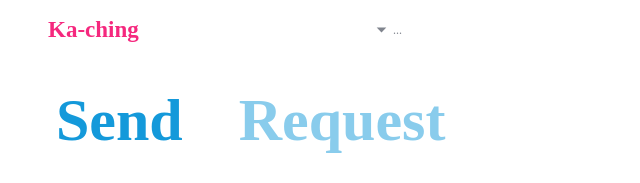
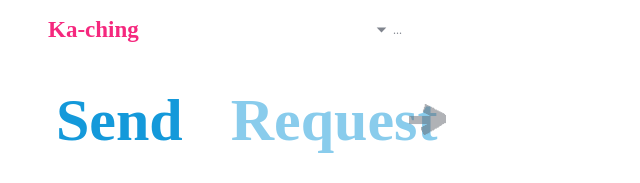
Before and after one commit to UseKeyp/kaching-app, a Next.js app: page / in a window 1280 px wide. Shown: the top 183 px of the page, without its empty margins (0-640 px from the left). Built offline with nearby package versions, Linux system fonts and the light colour scheme; no server answers; sample sign-in values are in the browser's storage.

Commit message:
navigation arrows

```diff
--- a/components/TransactionType.tsx
+++ b/components/TransactionType.tsx
@@ -1,15 +1,12 @@
-import React, { useEffect, useState } from "react";
-import { Box, Button, HStack } from "@chakra-ui/react";
+import React, { useEffect } from "react";
+import { Box, Button, Flex, HStack, Image, Text } from "@chakra-ui/react";
 import { useFormContext } from "../context/FormContext";
-import { render } from "react-dom";
 
 /**
  * @remarks - this component is used to determine the "type" of transaction. When user slides component, if it's within the constraints of 'container' id, the focused component gets brought into 'type' state
  * @returns - div containing scrollable buttons
  */
 const TransactionType = () => {
-  const [displayLeftArrow, setDisplayLeftArrow] = useState(false);
-  const [displayRightArrow, setDisplayRightArrow] = useState(true);
   const { setType, type } = useFormContext();
 
   const handletype = (e: any) => {
@@ -24,11 +21,11 @@
         <Box key={value}>
           <Button
             onClick={handletype}
-            id={value.toLowerCase()}
+            id={value.toLowerCase().replace(" ", "")}
             variant="none"
             fontSize="60px"
             color="formBlueDark"
-            opacity={type === value.toLowerCase() ? 1 : 0.5}
+            opacity={type === value.toLowerCase().replace(" ", "") ? 1 : 0.5}
           >
             {value}
           </Button>
@@ -37,33 +34,105 @@
     });
   };
 
+  const handleScroll = (dir: string) => {
+    const container = document.getElementById("container");
+    const send = document.getElementById("send");
+    const request = document.getElementById("request");
+    const fund = document.getElementById("fund");
+    const cashOut = document.getElementById("cashout");
+
+    const sendStart = send?.getBoundingClientRect().left;
+    const requestStart = request?.getBoundingClientRect().left;
+    const fundStart = fund?.getBoundingClientRect().left;
+    const cashOutStart = cashOut?.getBoundingClientRect().left;
+
+    // left click actions
+    if (dir === "left") {
+      if (type === "cashout") {
+        container?.scrollBy({
+          left: fundStart,
+          behavior: "smooth",
+        });
+        setType("fund");
+      } else if (type === "fund") {
+        container?.scrollBy({
+          left: requestStart && requestStart - 25,
+          behavior: "smooth",
+        });
+        setType("request");
+      } else if (type === "request") {
+        container?.scrollBy({
+          left: sendStart && sendStart - 55,
+          behavior: "smooth",
+        });
+        setType("send");
+      }
+    }
+
+    // right click actions
+    if (dir === "right") {
+      if (type === "send") {
+        container?.scrollBy({
+          left: requestStart && requestStart - 25,
+          behavior: "smooth",
+        });
+        setType("request");
+      } else if (type === "request") {
+        container?.scrollBy({
+          left: fundStart && fundStart,
+          behavior: "smooth",
+        });
+        setType("fund");
+      } else if (type === "fund") {
+        container?.scrollBy({
+          left: cashOutStart,
+          behavior: "smooth",
+        });
+        setType("cashout");
+      }
+    }
+  };
+
   useEffect(() => {
-    const container = document.getElementById("container");
-    const containerPos = container?.getBoundingClientRect();
-    const start = containerPos && containerPos?.left;
-    const end = containerPos && containerPos?.width / 2;
-
-    const send = document.getElementById("send");
-    const sendPos = send?.getBoundingClientRect();
-
-    const cashOut = document.getElementById("cashOut");
-    const cashOutPos = cashOut?.getBoundingClientRect();
-
-    // If id='send' aligns at start of 'container', display right arrow.
-    if (sendPos && start && sendPos.x < start) {
-      setDisplayLeftArrow(true);
-    }
-    // If 'cashOut'.left is < containerPos remove right arrow
-    if (cashOutPos && end && cashOutPos?.right < containerPos.right) {
-      setDisplayRightArrow(false);
-    }
-  }, [type, displayLeftArrow, displayRightArrow]);
+    console.log("type:", type);
+  }, [type]);
 
   return (
     <>
-      <HStack id="container" overflowX="scroll" py="1rem" w="450px">
-        {renderButtons()}
-      </HStack>
+      <Flex>
+        <Box
+          display={type === "send" ? "none" : "block"}
+          alignSelf="center"
+          zIndex={1}
+          transform="translateX(26px)"
+          onClick={() => handleScroll("left")}
+        >
+          <Image
+            src="arrow-right.gif"
+            alt=""
+            transform="rotate(180deg)"
+            opacity={0.5}
+          />
+        </Box>
+        <HStack
+          id="container"
+          overflowX="scroll"
+          py="1rem"
+          w="450px"
+          spacing="-1.5rem"
+        >
+          {renderButtons()}
+        </HStack>
+        <Box
+          display={type === "cashout" ? "none" : "block"}
+          transform="translateX(-36px)"
+          alignSelf="center"
+          zIndex={1}
+          onClick={() => handleScroll("right")}
+        >
+          <Image src="arrow-right.gif" alt="" opacity={0.5} />
+        </Box>
+      </Flex>
     </>
   );
 };
--- a/pages/index.tsx
+++ b/pages/index.tsx
@@ -23,8 +23,6 @@
   const session = useSession();
   const router = useRouter();
 
-  console.log(type);
-
   const componentLogic = () => {
     if (type === "send") {
       if (!inReview && !confirmation) {
@@ -35,11 +33,12 @@
         return <Confirmation />;
       }
     } else if (type === "request") {
-      // TODO: create request component
-      return <Request />;
+      // TODO: build request component. Replace <TransferForm /> with <Request />
+      // return <Request />;
+      return <TransferForm />;
     } else if (type === "fund") {
       return <Fund />;
-    } else if (type === "cash out") {
+    } else if (type === "cashout") {
       return <CashOut />;
     }
   };
```
Also changed, not shown: public/arrow-right.gif (added), public/arrow-right.png (added).
